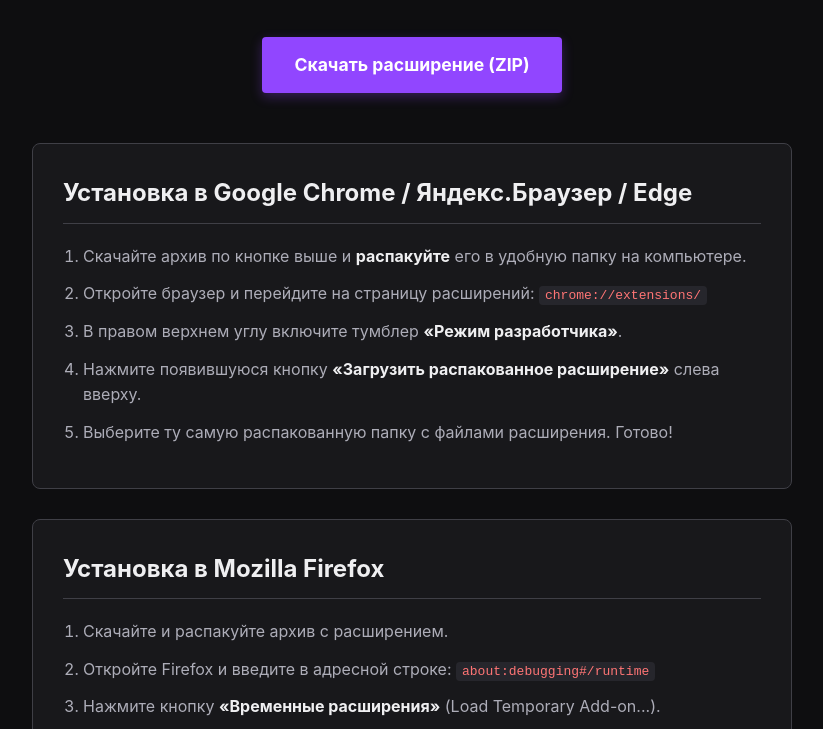
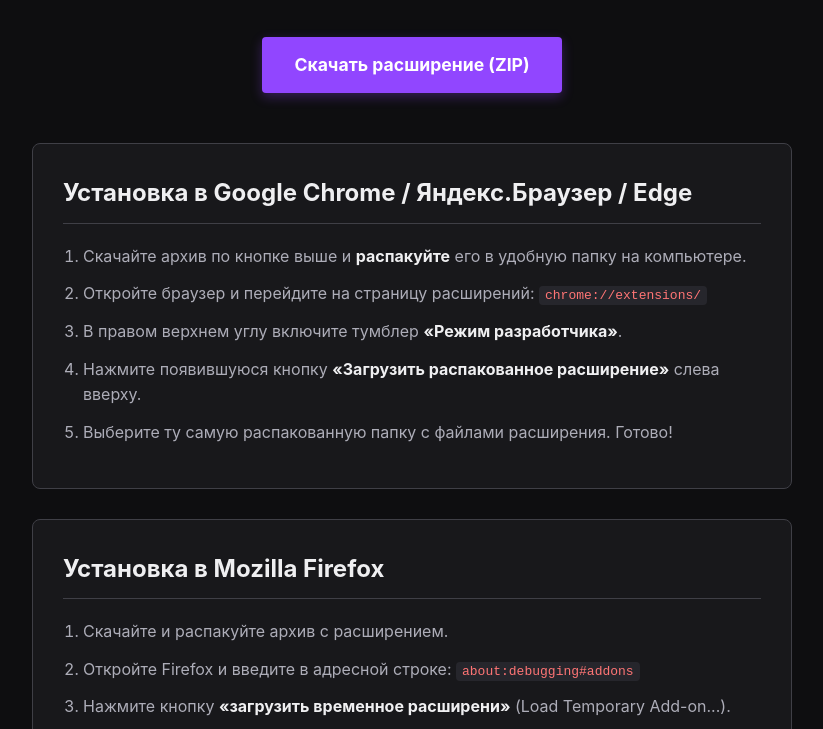
Before and after one commit to d-IT-tO/d-it-to.github.io, a plain HTML site: page index.html in a window 1280 px wide. Shown: the part 174-903 px from the top of the page, without its empty margins (228-1051 px from the left). Drawn offline with Linux system fonts and the light colour scheme.

Commit message:
Update index.html

```diff
--- a/index.html
+++ b/index.html
@@ -159,8 +159,8 @@
             <h2>Установка в Mozilla Firefox</h2>
             <ol>
                 <li>Скачайте и распакуйте архив с расширением.</li>
-                <li>Откройте Firefox и введите в адресной строке: <code>about:debugging#/runtime</code></li>
-                <li>Нажмите кнопку <strong>«Временные расширения»</strong> (Load Temporary Add-on...).</li>
+                <li>Откройте Firefox и введите в адресной строке: <code>about:debugging#addons</code></li>
+                <li>Нажмите кнопку <strong>«загрузить временное расширени»</strong> (Load Temporary Add-on...).</li>
                 <li>В открывшемся окне зайдите в папку с расширением и выберите файл <code>manifest.json</code>.</li>
             </ol>
         </div>
```
